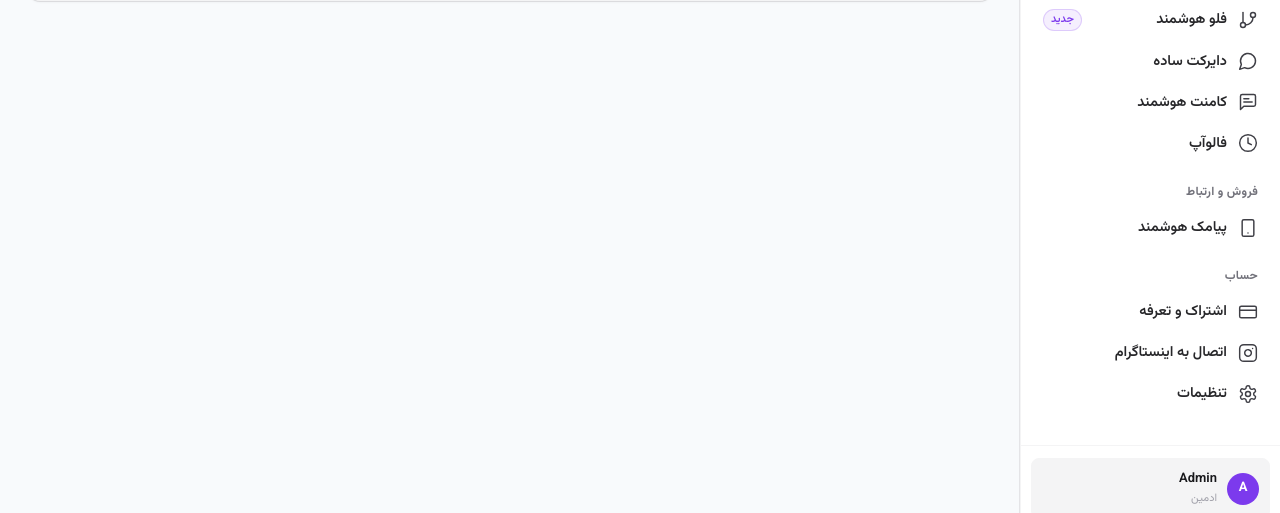
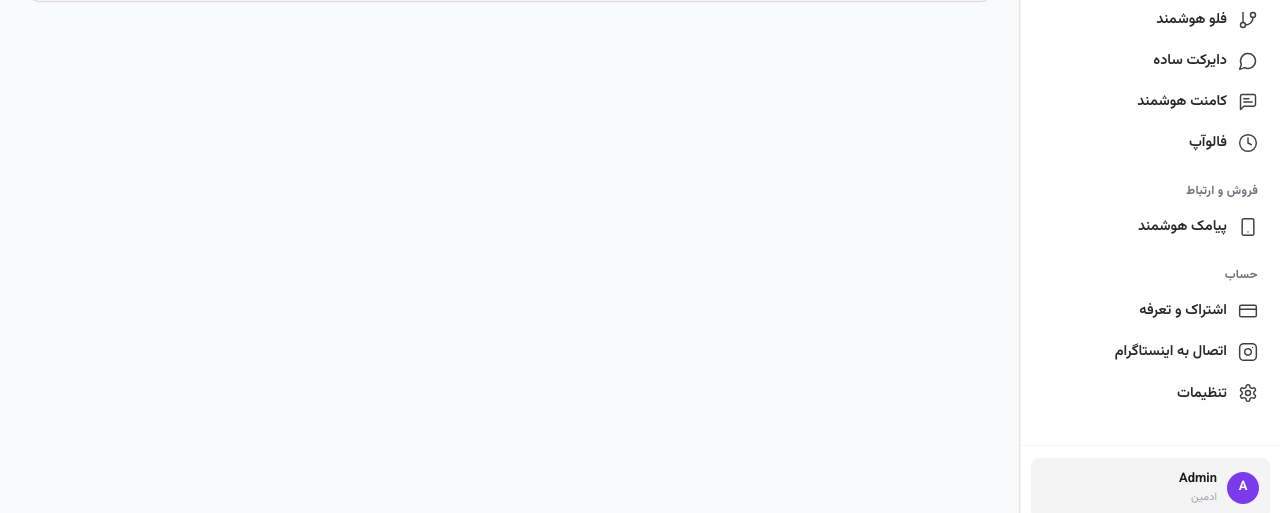
Before and after one commit to M-Taghizadeh/Instagram-API-APP, a Python web app: template templates/admin/users.html in a window 1280 px wide. Shown: the part 287-800 px from the top of the page. Run offline with Jinja, Linux system fonts and the light colour scheme; the template is opened without the code that fills it, so the values that code supplies are empty.

Commit message:
chore: remove New badge from smart flow nav item
Co-authored-by: Cursor <cursoragent@cursor.com>

```diff
--- a/templates/base.html
+++ b/templates/base.html
@@ -43,7 +43,6 @@
         <div class="nav-section-title">اتومیشن</div>
         <a href="{{ url_for('flows.flow_list') }}" class="nav-item {% if request.path.startswith('/flows') %}active{% endif %}">
           <i data-lucide="git-branch" class="nav-icon"></i> فلو هوشمند
-          <span class="nav-badge accent">جدید</span>
         </a>
         <a href="{{ url_for('rules.dm_rules') }}" class="nav-item {% if request.path.startswith('/dm') %}active{% endif %}">
           <i data-lucide="message-circle" class="nav-icon"></i> دایرکت ساده
```
